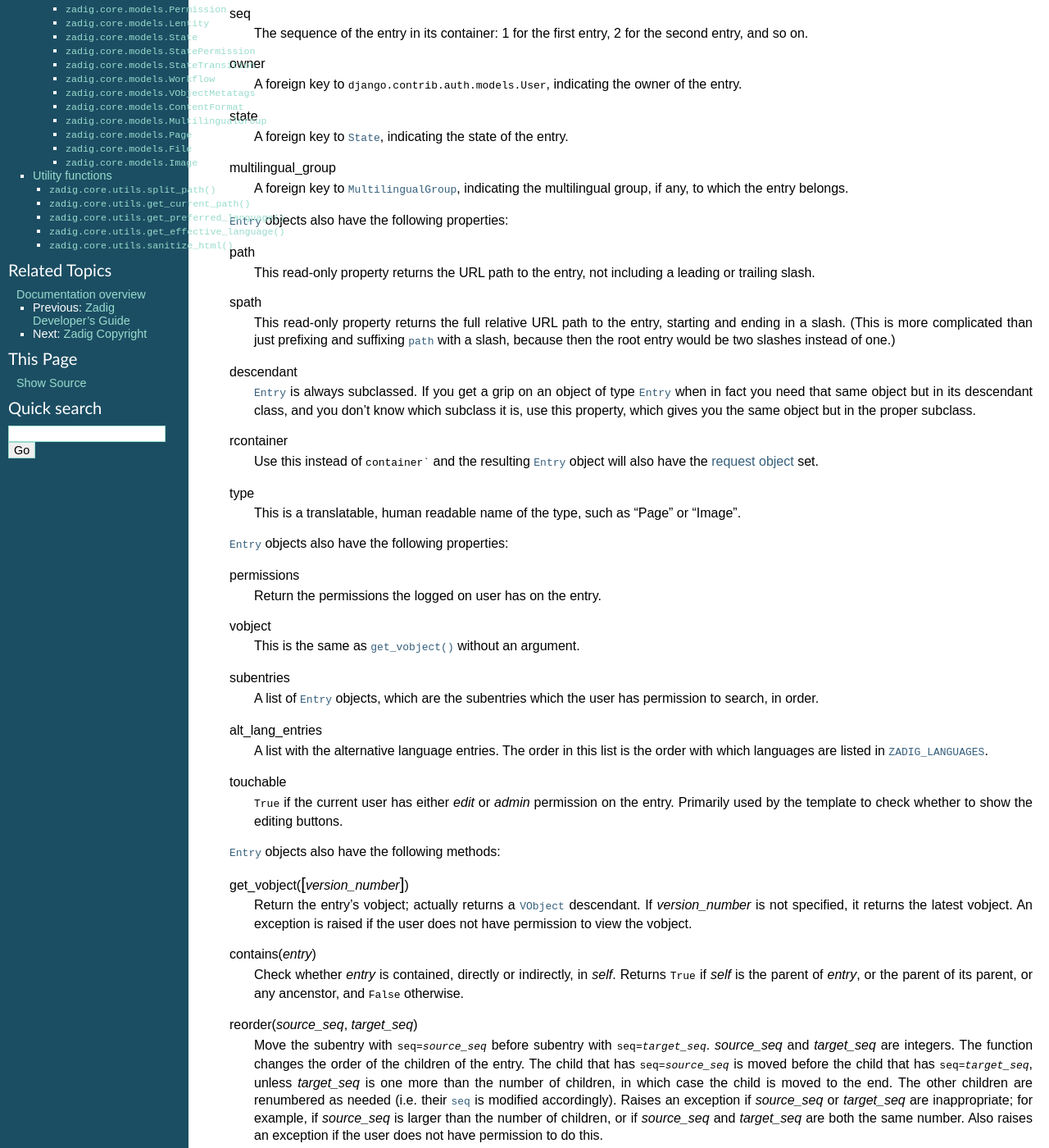
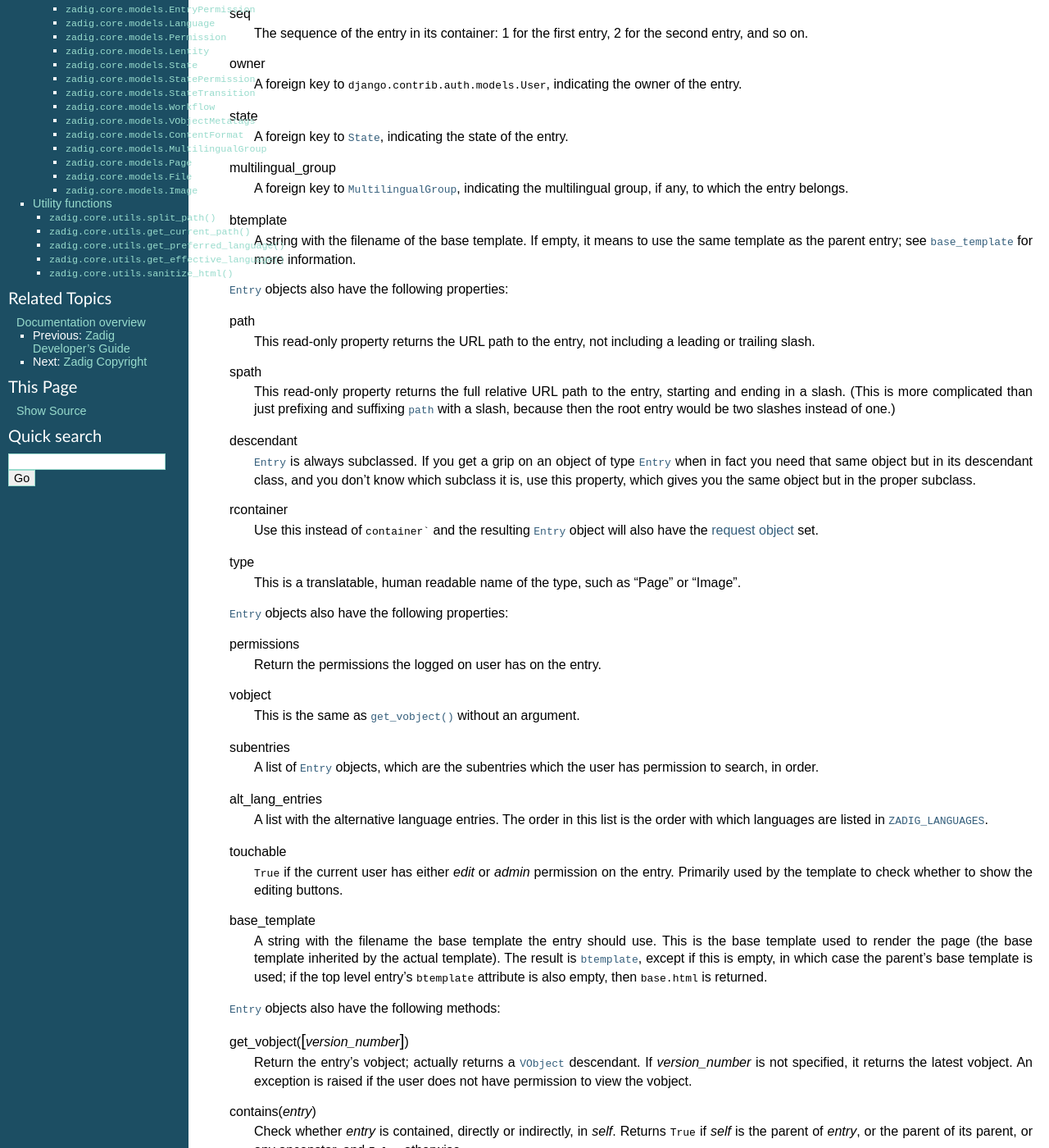
Before and after one commit to aptiko/zadig, a Sphinx documentation site: the page built from docs/api.txt, in a window 1280 px wide and 1400 px high, scrolled down 870 px. Shown: the whole window at 82% size. Built offline with Sphinx 7.4.7, drawn with Linux system fonts in a browser that asks for light colours; some of the changed text lies outside the part shown.

Commit message:
Designed the use of customizable templates per entry

```diff
--- a/docs/api.txt
+++ b/docs/api.txt
@@ -90,6 +90,14 @@ Entry
       :class:`~zadig.core.models.MultilingualGroup`, indicating
       the multilingual group, if any, to which the entry belongs.
 
+   .. attribute:: zadig.core.models.Entry.btemplate
+
+      A string with the filename of the base template. If empty, it
+      means to use the same template as the parent entry; see
+      :attr:`~zadig.core.models.Entry.base_template` for more
+      information.
+
+
    :class:`~zadig.core.models.Entry` objects also have the
    following properties:
 
@@ -155,6 +163,16 @@ Entry
       ``True`` if the current user has either *edit* or *admin*
       permission on the entry. Primarily used by the template to check
       whether to show the editing buttons.
+
+   .. attribute:: zadig.core.models.Entry.base_template
+
+      A string with the filename the base template the entry should
+      use. This is the base template used to render the page (the base
+      template inherited by the actual template). The result is
+      :attr:`~zadig.core.models.Entry.btemplate`, except if this is
+      empty, in which case the parent's base template is used; if the
+      top level entry's ``btemplate`` attribute is also empty, then
+      ``base.html`` is returned.
 
    :class:`~zadig.core.models.Entry` objects also have the following methods:
 
```
